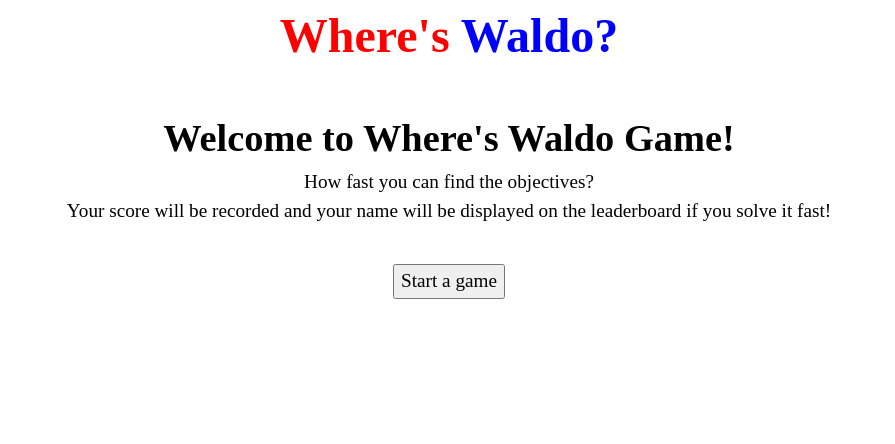
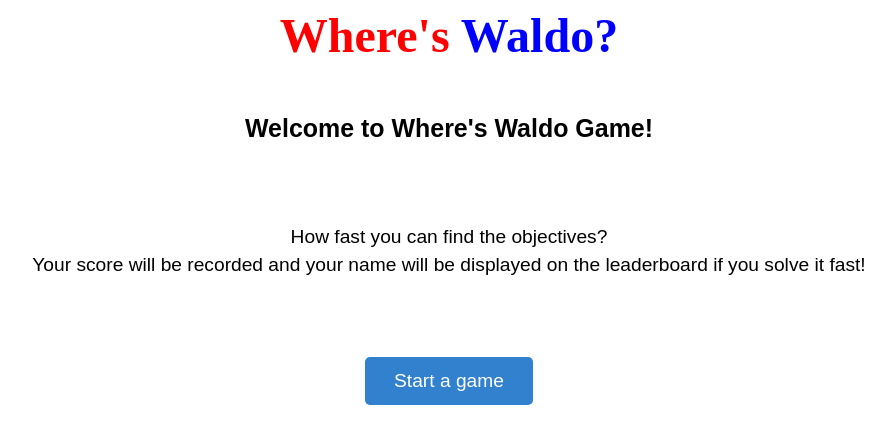
Before and after one commit to SkyMarsh14/wheres-waldo, a React (Vite) app in the folder frontend/: page / in a window 1280 px wide. Shown: the top 444 px of the page, without its empty margins (191-1086 px from the left). Built offline with nearby package versions, Linux system fonts and the light colour scheme; a web font is replaced by a local one.

Commit message:
simplified the root page design

```diff
--- a/frontend/src/pages/Home.jsx
+++ b/frontend/src/pages/Home.jsx
@@ -2,6 +2,7 @@
 import { useState, useRef, useEffect } from "react";
 import { useNavigate } from "react-router";
 const Wrapper = styled.div`
+  font-family: Arial, sans-serif;
   font-size: 1.2em;
   height: calc(100vh - ${(props) => props.$offsetTop}px);
 `;
@@ -9,9 +10,23 @@
   text-align: center;
   padding: 2em;
 `;
+const H1 = styled.h1`
+  font-size: 1.3em;
+  margin-bottom: 3em;
+`;
 const StartBtn = styled.button`
   display: block;
   margin: auto;
+  background-color: #3181ce;
+  border: none;
+  border-radius: 5px;
+  color: white;
+  padding: 0.5em 1.5em;
+  margin-top: 2em;
+  cursor: pointer;
+  &:hover {
+    filter: brightness(0.8);
+  }
 `;
 const NavigateButton = () => {
   const navigate = useNavigate();
@@ -34,7 +49,7 @@
   return (
     <Wrapper ref={wrapperRef} $offsetTop={offsetTop}>
       <Welcome>
-        <h1>Welcome to Where's Waldo Game!</h1>
+        <H1>Welcome to Where's Waldo Game!</H1>
         <div>How fast you can find the objectives?</div>
         <div>
           Your score will be recorded and your name will be displayed on the
```
